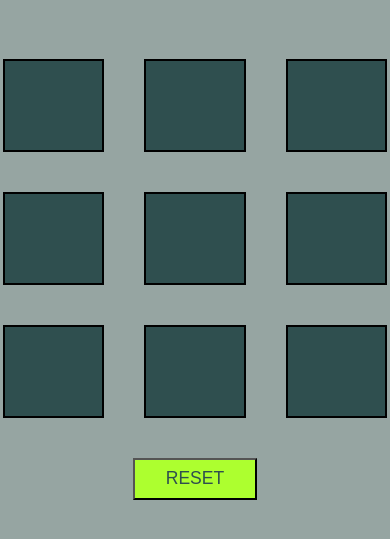
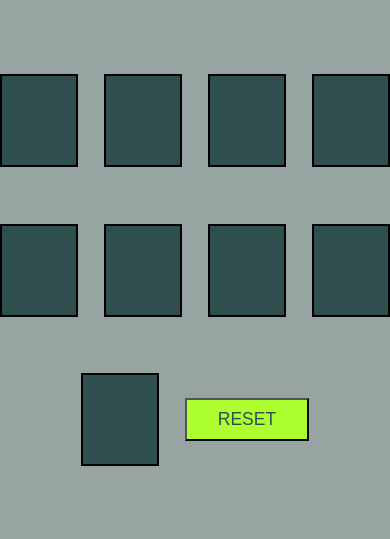
Before and after one commit to COD-GAURAV/TIC-TAC-TOE-GAME, a plain HTML site: page index.html in a window 390 px wide. Shown: the part 201-740 px from the top of the page. Drawn offline with Linux system fonts and the light colour scheme.

Commit message:
fixing some bugs

```diff
--- a/style.css
+++ b/style.css
@@ -4,13 +4,13 @@
   box-sizing: border-box;
 }
 #container {
-
-  height: 50vh;
+  height: 69vh;
   width: 30vw;
   display: flex;
   flex-wrap: wrap;
   justify-content: center;
   align-items: center;
+  gap: 57px;
 }
 #reset {
   height: 5vh;
@@ -40,7 +40,7 @@ body {
 }
 @media (max-width: 721px) {
   #container {
-    gap: 40px;
+    gap: 26px;
     height: 50vh;
     width: 100vw;
     display: flex;
@@ -57,17 +57,17 @@ body {
   }
   .box {
     background-color: darkslategray;
-        width: 26vw;
+    width: 20vw;
     height: 11vh;
     border: 2px solid black;
-        font-size: 75px;
+    font-size: 50px;
     color: yellowgreen;
   }
-  #p{
+  #p {
     font-size: 5vw;
   }
 
-  h1{
+  h1 {
     font-size: 8vw;
   }
   body {
```
Lines whose indentation alone changed are shown as unchanged.
